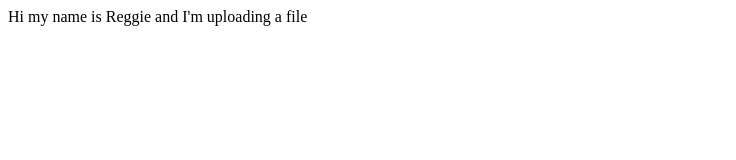
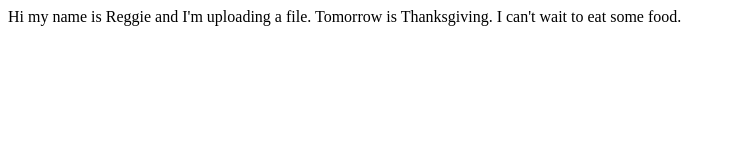
Before and after one commit to ReggieOwens/Reggie, a plain HTML site: page index.html in a window 1280 px wide. Shown: the whole page, without its empty margins (0-736 px from the left). Drawn offline with Linux system fonts and the light colour scheme.

```diff
--- a/index.html
+++ b/index.html
@@ -7,6 +7,6 @@
     <title>Document</title>
 </head>
 <body>
-    Hi my name is Reggie and I'm uploading a file
+    Hi my name is Reggie and I'm uploading a file. Tomorrow is Thanksgiving. I can't wait to eat some food.
 </body>
 </html>
```
